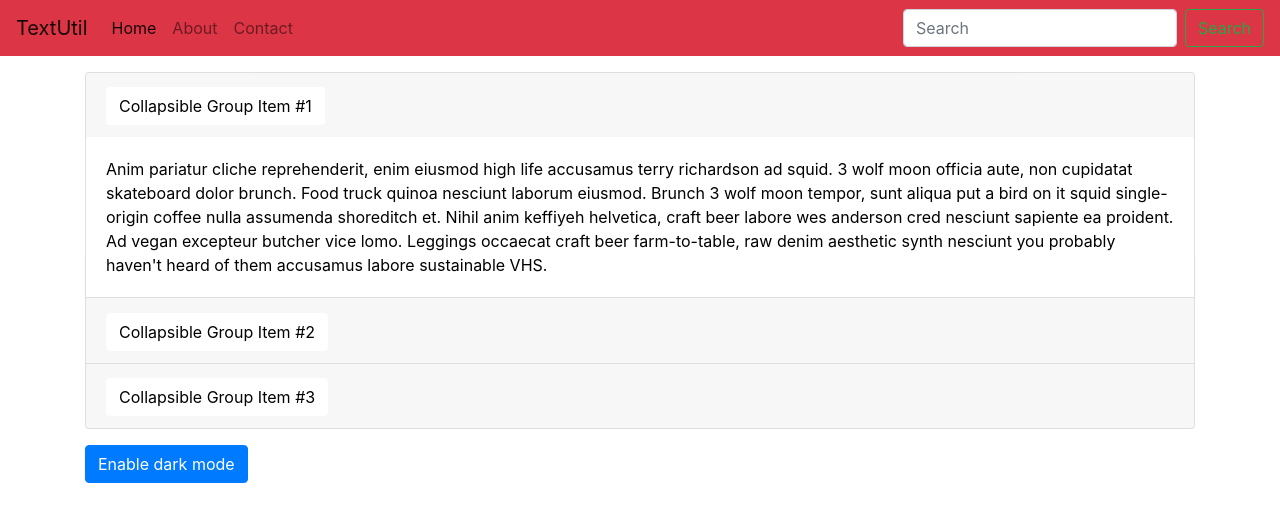
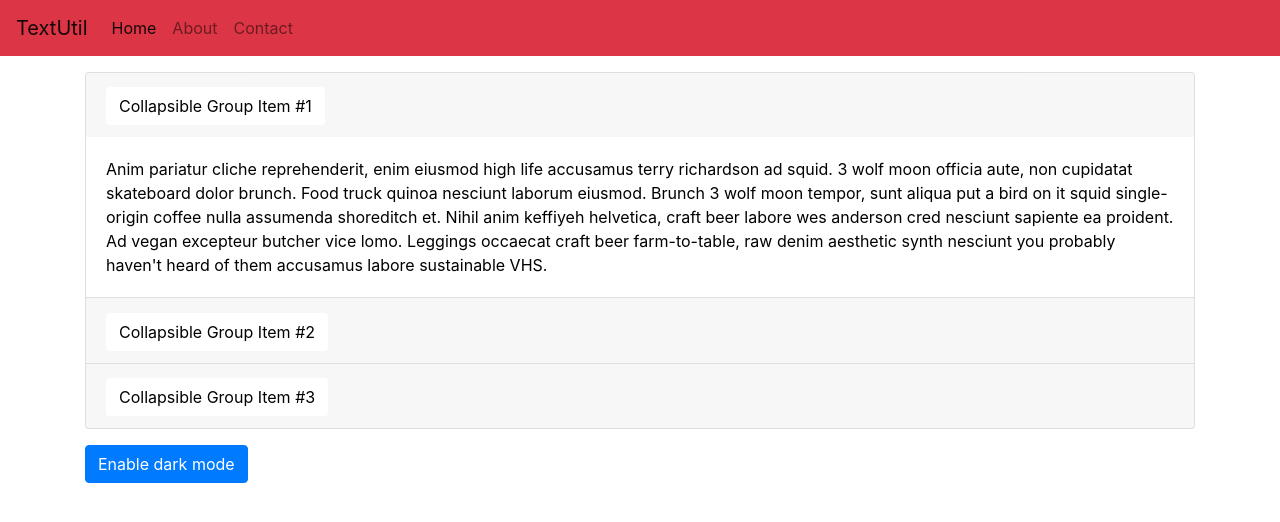
Before and after one commit to SURAJGUPTA0414/TextUtil, a React (Create React App) app: page / in a window 1280 px wide. Shown: the top 522 px of the page. Built offline with nearby package versions, Linux system fonts and the light colour scheme.

Commit message:
search button removed

```diff
--- a/src/Component/About.js
+++ b/src/Component/About.js
@@ -11,13 +11,25 @@
     const [btn,setbtn] = useState("Enable dark mode")
 
     const handleClick = () => {
-        setMystyle(
+        if(myStyle.color === "black"){
+
+          setMystyle(
             {
                 color:"white",
                 backgroundColor:"black"
             }
         )
         setbtn("Enable Light mode")
+
+        }else{
+          setMystyle(
+            {
+                color:"black",
+                backgroundColor:"white"
+            }
+        )
+        setbtn("Enable Dark mode")
+        }
     }
   return (
     <>
--- a/src/Component/Navbar.js
+++ b/src/Component/Navbar.js
@@ -24,10 +24,7 @@
       </li>
 
     </ul>
-    <form className="form-inline my-2 my-lg-0">
-      <input className="form-control mr-sm-2" type="search" placeholder="Search" aria-label="Search" />
-      <button className="btn btn-outline-success my-2 my-sm-0" type="submit">{props.Search}</button>
-    </form>
+
   </div>
 </nav>
     </div>
```
